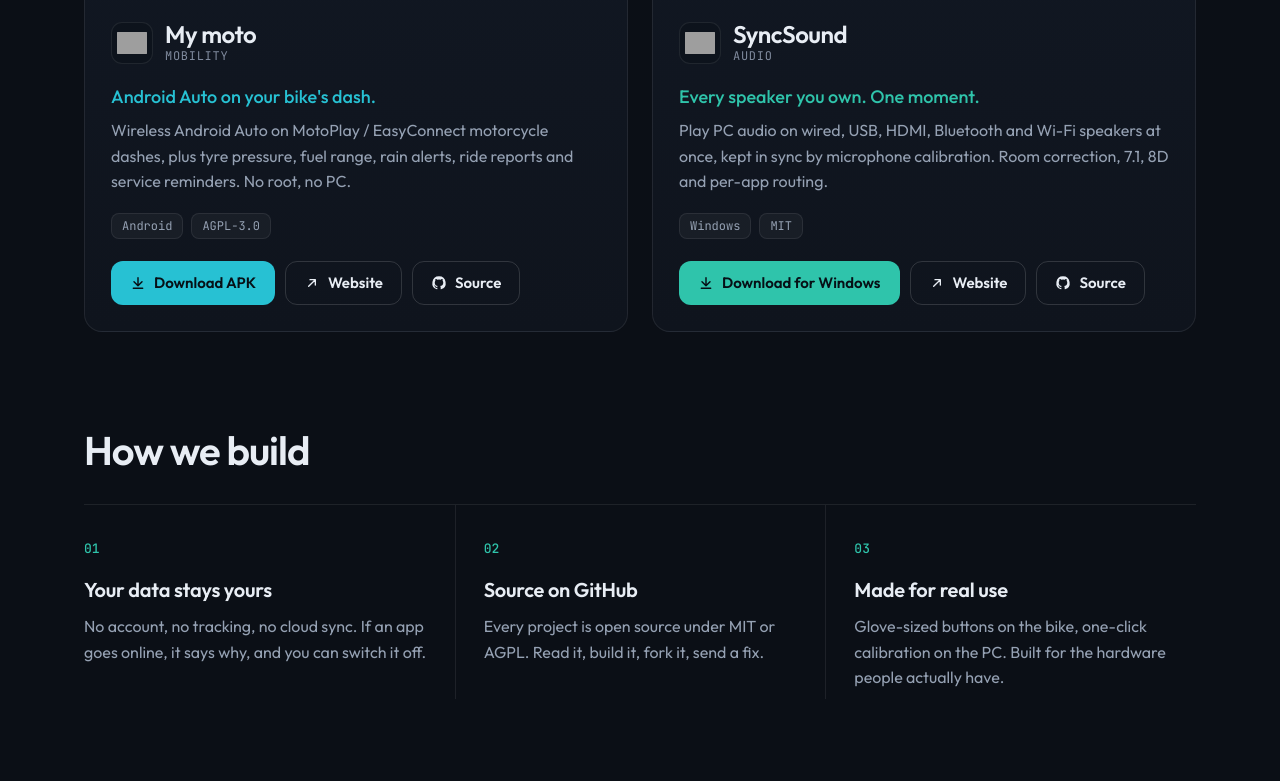
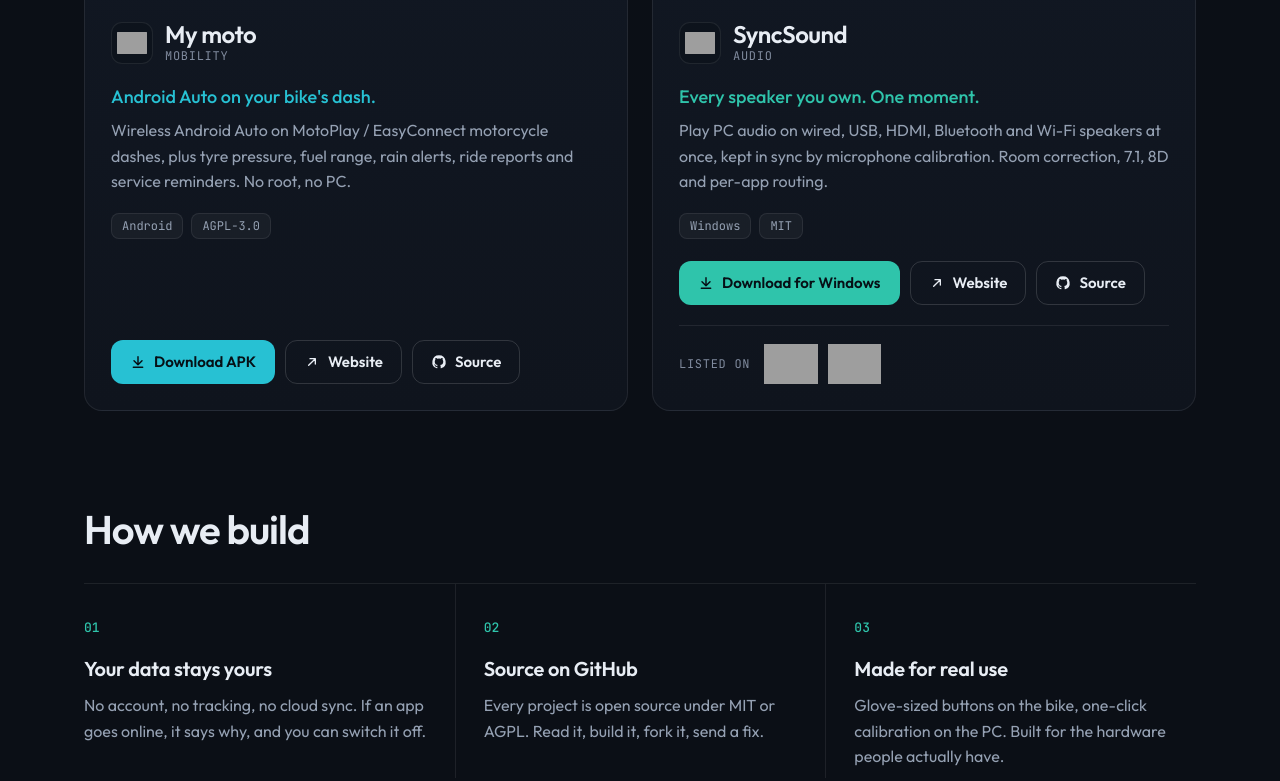
Before and after one commit to KasunRocz-Softwares/KasunRocz-Softwares.github.io, a plain HTML site: page index.html in a window 1280 px wide. Shown: the part 1096-1877 px from the top of the page. Drawn offline with Linux system fonts and the light colour scheme; no server answers; grey boxes are pictures that could not be loaded.

Commit message:
Add Product Hunt and AlternativeTo listings to project cards
New optional "listings" field in projects.json renders a "Listed on"
row with each site's badge (or a text link when no badge is given).
Also lightens the dim text colour to meet WCAG AA contrast.

Co-Authored-By: Claude Opus 5.5 <noreply@anthropic.com>

```diff
--- a/app.js
+++ b/app.js
@@ -36,6 +36,27 @@
     return a;
   }
 
+  // "Listed on" row: Product Hunt, AlternativeTo, etc. Shows the site's badge if given, else a text link.
+  function listings(p) {
+    const list = (p.listings || []).filter(l => l && l.url);
+    if (!list.length) return null;
+    const row = el("div", { class: "listings" }, el("span", { class: "listings-label", text: "Listed on" }));
+    list.forEach(l => {
+      const name = l.site || "Listing";
+      const a = el("a", { class: "listing", href: l.url, rel: "noopener", target: "_blank", title: `${p.name} on ${name}` });
+      if (l.badge) {
+        const img = el("img", { src: l.badge, alt: `${p.name} on ${name}`, height: 40, loading: "lazy", decoding: "async" });
+        img.addEventListener("error", () => { img.remove(); a.classList.add("text"); a.textContent = name; });
+        a.append(img);
+      } else {
+        a.classList.add("text");
+        a.textContent = name;
+      }
+      row.append(a);
+    });
+    return row;
+  }
+
   function card(p, i) {
     const shot = el("a", { class: "shot" + (p.image ? "" : " noimg"), href: p.website || `https://github.com/${p.repo}`, "aria-label": `${p.name} website`, tabindex: "-1" });
     const version = el("span", { class: "version" });
@@ -69,7 +90,7 @@
       titleRow,
       p.tagline ? el("p", { class: "tagline", text: p.tagline }) : null,
       p.description ? el("p", { class: "desc", text: p.description }) : null,
-      meta, actions
+      meta, actions, listings(p)
     );
 
     const c = el("article", { class: "card", "data-platforms": (p.platforms || []).join("|") }, shot, body);
--- a/projects.json
+++ b/projects.json
@@ -16,7 +16,8 @@
       "category": "Mobility",
       "license": "AGPL-3.0",
       "accent": "#27c1d3",
-      "featured": true
+      "featured": true,
+      "listings": []
     },
     {
       "id": "SoundSync",
@@ -33,7 +34,19 @@
       "category": "Audio",
       "license": "MIT",
       "accent": "#2fc4ab",
-      "featured": true
+      "featured": true,
+      "listings": [
+        {
+          "site": "Product Hunt",
+          "url": "https://www.producthunt.com/products/syncsound?utm_source=badge-featured&utm_medium=badge&utm_campaign=badge-syncsound",
+          "badge": "https://api.producthunt.com/widgets/embed-image/v1/featured.svg?post_id=1317745&theme=dark"
+        },
+        {
+          "site": "AlternativeTo",
+          "url": "https://alternativeto.net/software/syncsound/about/?utm_source=badge&utm_medium=referral",
+          "badge": "https://kasunrocz-softwares.github.io/SoundSync/assets/alternativeto-badge.svg"
+        }
+      ]
     }
   ]
 }
--- a/styles.css
+++ b/styles.css
@@ -149,6 +149,20 @@ h2 { margin: 0; font-size: clamp(28px, 3.4vw, 40px); font-weight: 600; letter-sp
 .btn-primary:hover { border-color: transparent; filter: brightness(1.08); }
 .btn svg { width: 16px; height: 16px; }
 
+.listings {
+  display: flex; flex-wrap: wrap; align-items: center; gap: 10px;
+  margin-top: 20px; padding-top: 18px; border-top: 1px solid var(--line);
+}
+.listings-label { font: 400 12px/1 var(--mono); color: var(--dim); text-transform: uppercase; letter-spacing: .06em; margin-right: 4px; }
+.listing { display: inline-flex; border-radius: 10px; transition: transform .15s, opacity .15s; }
+.listing:hover { transform: translateY(-2px); }
+.listing img { height: 40px; width: auto; display: block; }
+.listing.text {
+  align-items: center; min-height: 40px; padding: 0 14px; text-decoration: none;
+  font-size: 14px; font-weight: 500; color: var(--muted); border: 1px solid var(--line-2);
+}
+.listing.text:hover { color: var(--text); }
+
 .empty { grid-column: 1 / -1; color: var(--muted); padding: 40px 0; }
 
 .more { margin-top: 48px; }
```
Also changed, not shown: 1 other file.
